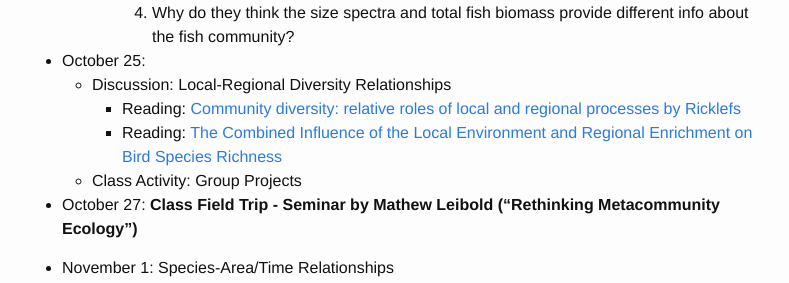
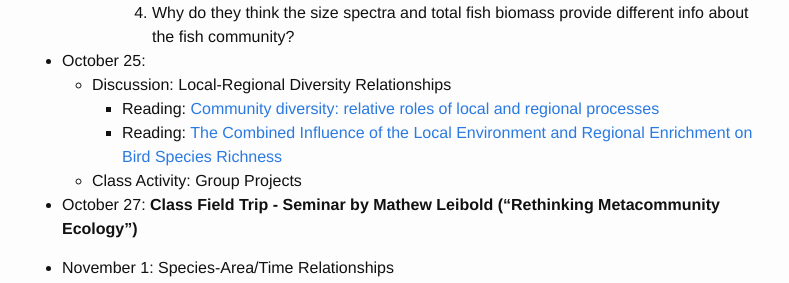
Before and after one commit to skmorgane/biodiversity-course, a Jekyll site: the page built from schedule.md, in a window 1280 px wide and 900 px high, scrolled down 7277 px. Shown: the part 160-443 px from the top of the window, without its empty margins (238-1027 px from the left). Built offline with Jekyll 4.4.1, drawn with Linux system fonts in a browser that asks for light colours.

Commit message:
Fix Ricklefs title

```diff
--- a/schedule.md
+++ b/schedule.md
@@ -224,7 +224,7 @@ Tuesdays are often a split between class activity and discussion, thus there are
 
 * October 25:
     * Discussion: Local-Regional Diversity Relationships
-         * Reading: [Community diversity: relative roles of local and regional processes by Ricklefs](http://www.jstor.org/stable/1698957?seq=1#page_scan_tab_contents)
+         * Reading: [Community diversity: relative roles of local and regional processes](http://www.jstor.org/stable/1698957?seq=1#page_scan_tab_contents)
          * Reading: [The Combined Influence of the Local Environment and Regional Enrichment on Bird Species Richness](https://doi.org/10.1086/649578)
     * Class Activity: Group Projects
 
```
